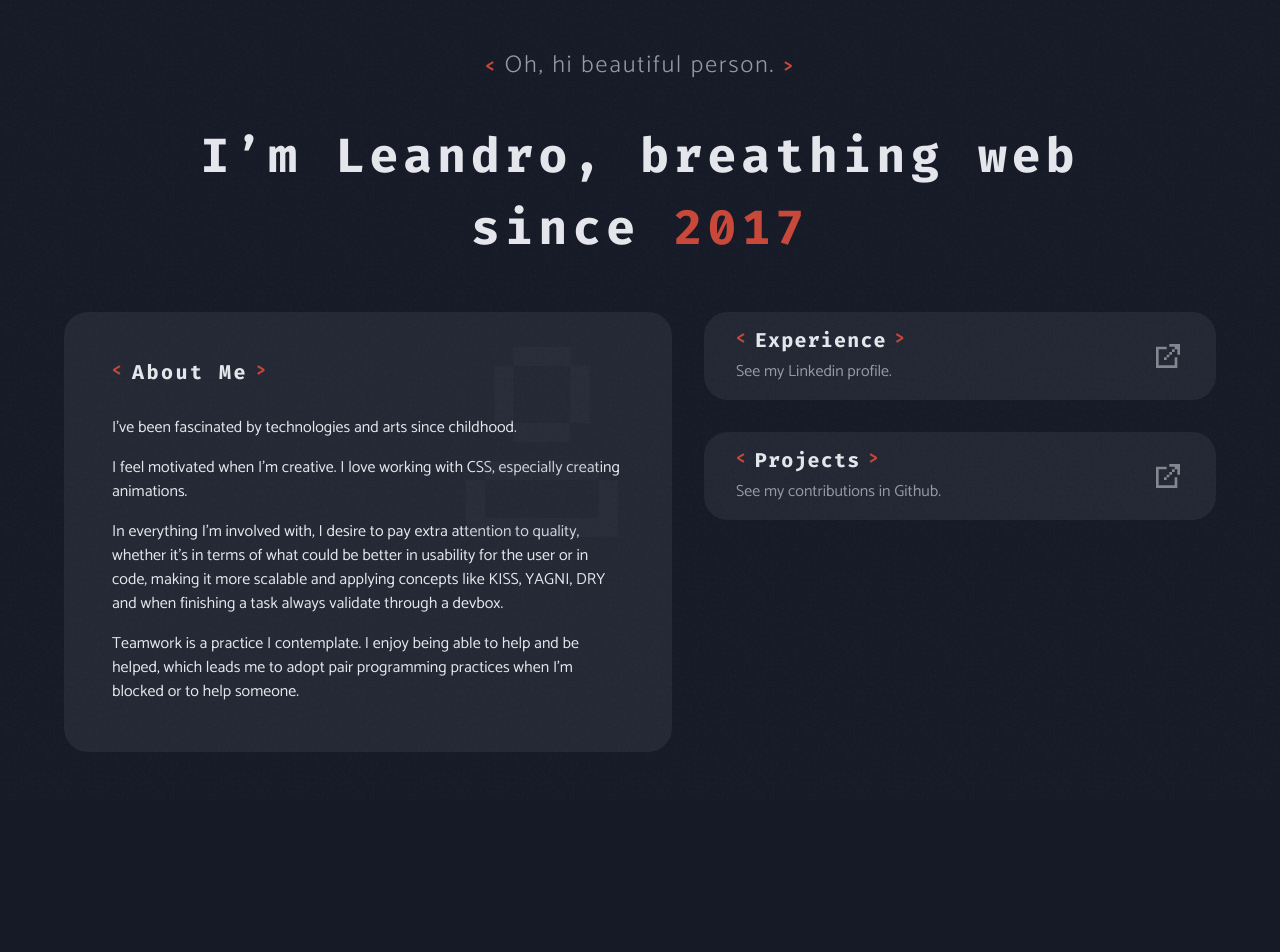
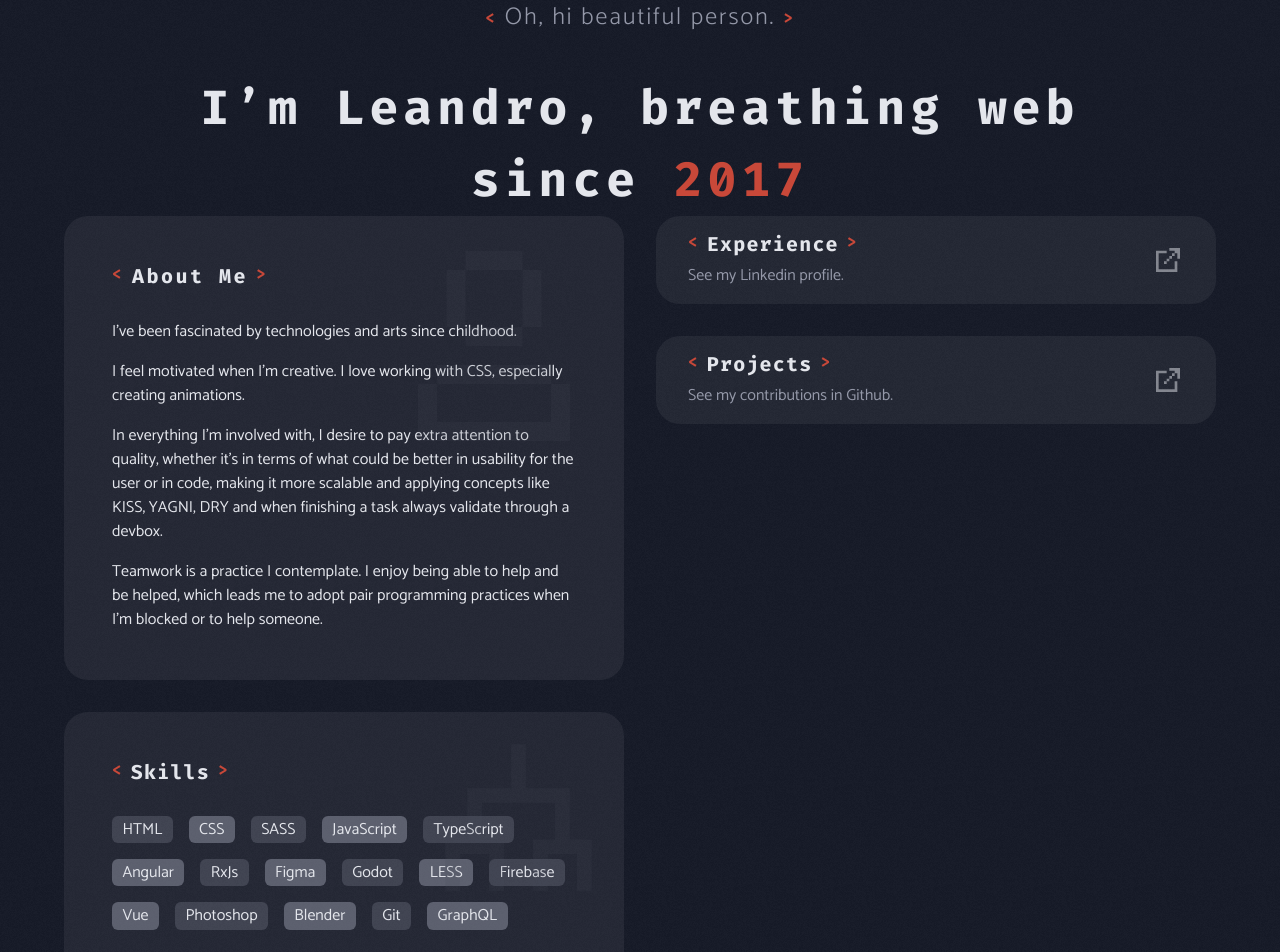
Before and after one commit to zKhiro/zkhiro.github.io, an Angular app: page / in a window 1280 px wide. Shown: the top 952 px of the page. Before the commit the page ends 800 px from the top, so only its background shows below. Built offline with nearby package versions, Linux system fonts and the light colour scheme.

Commit message:
Add skills

```diff
--- a/src/app/views/home/home.component.html
+++ b/src/app/views/home/home.component.html
@@ -12,10 +12,13 @@
 </header>
 
 <section class="content-section d-flex flex-lg-row flex-column-reverse gap-5 mt-auto pb-md-6 pb-4">
-  <div class="card p-lg-6 p-5 col-lg col-12">
+  <section class="d-flex flex-column col-lg col-12 gap-5">
+    <div class="card p-lg-6 p-5">
       <h3 class="card-header tag mb-5">About Me</h3>
 
-    <svg class="icon user" fill="none" xmlns="http://www.w3.org/2000/svg" viewBox="0 0 24 24"><path d="M15 2H9v2H7v6h2V4h6V2zm0 8H9v2h6v-2zm0-6h2v6h-2V4zM4 16h2v-2h12v2H6v4h12v-4h2v6H4v-6z" fill="currentColor"/></svg>
+      <svg class="icon user" fill="none" xmlns="http://www.w3.org/2000/svg" viewBox="0 0 24 24">
+        <path d="M15 2H9v2H7v6h2V4h6V2zm0 8H9v2h6v-2zm0-6h2v6h-2V4zM4 16h2v-2h12v2H6v4h12v-4h2v6H4v-6z" fill="currentColor"/>
+      </svg>
 
       <p>I've been fascinated by technologies and arts since childhood.</p>
       <p>I feel motivated when I'm creative. I love working with CSS, especially creating animations.</p>
@@ -30,7 +33,19 @@
       </p>
     </div>
 
-  <section class="link-section d-flex flex-column gap-5 col-lg col-12">
+    <div class="skill-list card p-lg-6 p-5">
+      <h3 class="tag mb-5">Skills</h3>
+      <svg class="icon skill" xmlns="http://www.w3.org/2000/svg" viewBox="0 0 123 123" fill="none">
+        <path d="M0.249998 79.875L0.25 122.75L12.5 122.75L12.5 92.125L37 92.125L37 122.75L49.25 122.75L49.25 79.875L30.875 79.875L30.875 49.25L92.125 49.25L92.125 79.875L73.75 79.875L73.75 122.75L86 122.75L86 92.125L110.5 92.125L110.5 122.75L122.75 122.75L122.75 79.875L104.375 79.875L104.375 37L67.625 37L67.625 0.249997L55.375 0.249998L55.375 37L18.625 37L18.625 79.875L0.249998 79.875Z" fill="currentColor"/>
+      </svg>
+
+      <ul class="d-flex fs-5">
+        <li *ngFor="let skill of skills" class="badge">{{ skill }}</li>
+      </ul>
+    </div>
+  </section>
+
+  <section class="d-flex flex-column gap-5 col-lg col-12">
     <a
       class="card px-5 py-3"
       href="https://www.linkedin.com/in/leandro-matias/"
--- a/src/app/views/home/home.component.scss
+++ b/src/app/views/home/home.component.scss
@@ -5,6 +5,7 @@
 
 
 $icon-user-size: 228;
+$icon-skill-size: 147;
 $icon-user-position: 16;
 
 
@@ -32,15 +33,22 @@ $icon-user-position: 16;
     letter-spacing: fun.convert-px-to-rem(2.5);
   }
 
-  svg {
+  .icon {
+    opacity: .15;
     position: absolute;
 
     &.user {
       height: fun.convert-px-to-rem($icon-user-size);
-      opacity: .12;
       right: fun.convert-px-to-rem($icon-user-position);
       top: fun.convert-px-to-rem($icon-user-position);
       width: fun.convert-px-to-rem($icon-user-size);
+    }
+
+    &.skill {
+      height: fun.convert-px-to-rem($icon-skill-size);
+      right: fun.convert-px-to-rem(32);
+      top: fun.convert-px-to-rem(32);
+      width: fun.convert-px-to-rem($icon-skill-size);
     }
   }
 
@@ -58,3 +66,21 @@ a.card {
     box-shadow: 0 0 0 fun.convert-px-to-rem(2) map-get(colors.$theme, "primary");
   }
 }
+
+.skill-list {
+  ul {
+    display: flex;
+    flex-wrap: wrap;
+    gap: 1rem;
+    padding: 0;
+
+    .badge {
+      display: inline-flex;
+      background-color: rgba(map-get(colors.$theme, "secondary"), .5);
+
+      &:nth-child(odd) {
+        background-color: rgba(map-get(colors.$theme, "secondary"), .25);
+      }
+    }
+  }
+}
--- a/src/app/views/home/home.component.ts
+++ b/src/app/views/home/home.component.ts
@@ -7,4 +7,23 @@ import { Component } from '@angular/core';
   styleUrls: ['./home.component.scss'],
   host: { 'class': 'home-container container flex-column' }
 })
-export class HomeComponent {}
+export class HomeComponent {
+  readonly skills = [
+    'HTML',
+    'CSS',
+    'SASS',
+    'JavaScript',
+    'TypeScript',
+    'Angular',
+    'RxJs',
+    'Figma',
+    'Godot',
+    'LESS',
+    'Firebase',
+    'Vue',
+    'Photoshop',
+    'Blender',
+    'Git',
+    'GraphQL',
+  ]
+}
--- a/src/scss/vendors/_bootstrap.scss
+++ b/src/scss/vendors/_bootstrap.scss
@@ -45,28 +45,24 @@
   $enable-rfs: false,
 
   /** Links **/
+
   $link-decoration:   none,
 
 
   /** Cards **/
 
-  // $card-spacer-y:                     $spacer !default,
-  // $card-spacer-x:                     $spacer !default,
-  // $card-title-spacer-y:               $spacer * .5 !default,
-  // $card-title-color:                  null !default,
-  // $card-subtitle-color:               null !default,
   $card-border-width:                 0,
-  // $card-border-color:                 var(--#{$prefix}border-color-translucent) !default,
   $card-border-radius:                fun.convert-px-to-rem(24),
-  // $card-box-shadow:                   null !default,
-  // $card-inner-border-radius:          subtract($card-border-radius, $card-border-width) !default,
   $card-cap-padding-y:                0,
   $card-cap-padding-x:                0,
   $card-cap-bg:                       transparent,
-  // $card-cap-color:                    null !default,
-  // $card-height:                       null !default,
-  // $card-color:                        null !default,
   $card-bg:                           rgba(255 255 255 / .06),
-  // $card-img-overlay-padding:          $spacer !default,
-  // $card-group-margin:                 $grid-gutter-width * .5 !default,
+
+  /** Badges **/
+
+  $badge-font-size:                   .8em,
+  $badge-font-weight:                 400,
+  $badge-color:                       inherit,
+  $badge-padding-y:                   .35em,
+  $badge-padding-x:                   .65em,
 );
```
Lines whose indentation alone changed are shown as unchanged.
